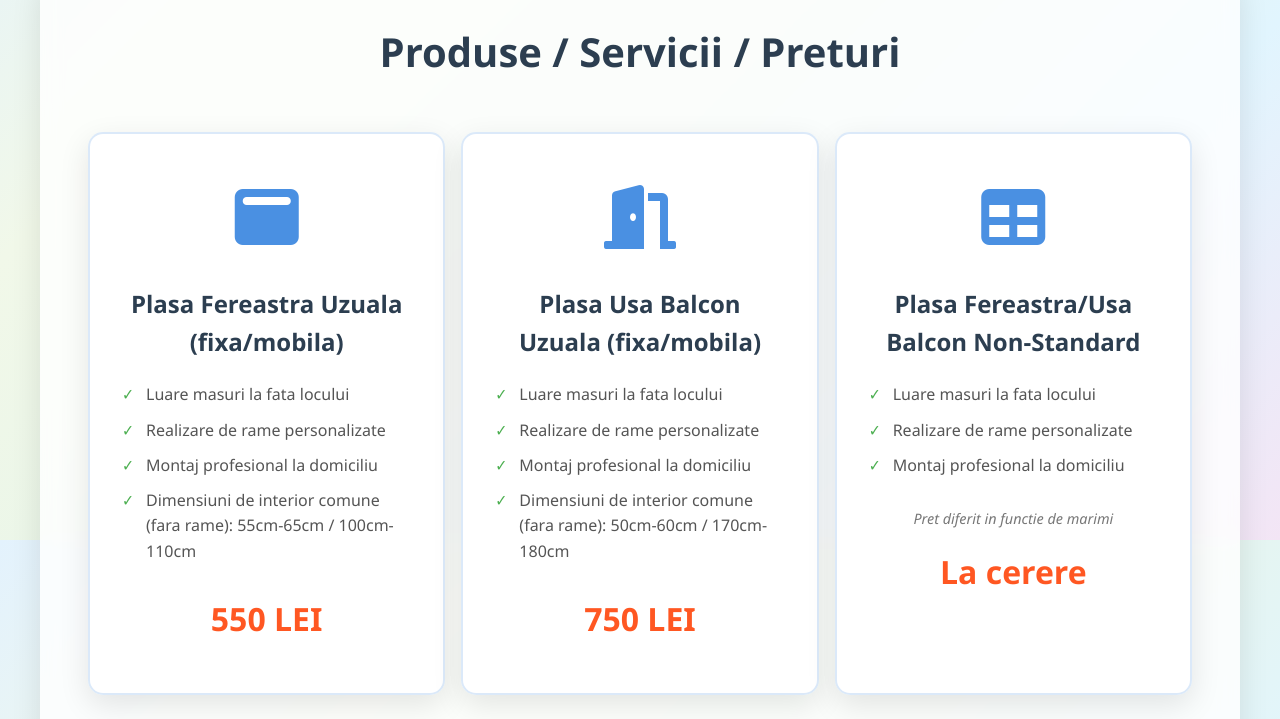
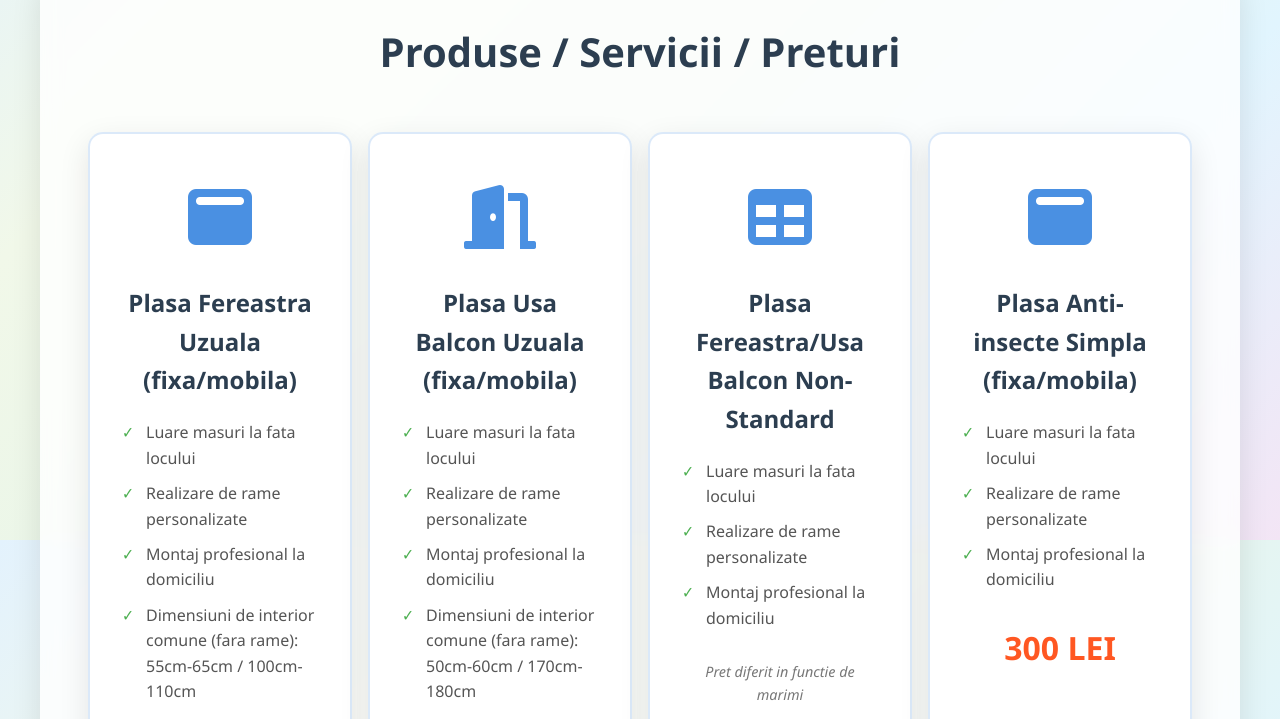
Before and after one commit to nichynita/singurantapisicii, a plain HTML site: page index.html in a window 1280 px wide. Shown: the part 1860-2579 px from the top of the page. Drawn offline with nearby package versions, Linux system fonts and the light colour scheme.

Commit message:
Update index_tantari.html

```diff
--- a/index.html
+++ b/index.html
@@ -960,6 +960,22 @@
                 <div class="price-note">Pret diferit in functie de marimi</div>
                 <div class="price">La cerere</div>
             </div>
+
+ <div class="product-card">
+                <div class="product-icon">
+                    <i class="fas fa-window-maximize"></i>
+                </div>
+                <h3>Plasa Anti-insecte Simpla (fixa/mobila)</h3>
+                <ul>
+                    <li>Luare masuri la fata locului</li>
+                    <li>Realizare de rame personalizate</li>
+                    <li>Montaj profesional la domiciliu</li>
+                </ul>
+                <div class="price">300 LEI</div>
+            </div>
+
+
+
         </div>
         <div style="margin-top: 3rem; padding: 2rem; background: rgba(255, 193, 7, 0.1); border-radius: 15px; border-left: 5px solid #ffc107;">
             <h3 style="color: #2c3e50; margin-bottom: 1rem;">Conditii de colaborare:</h3>
```
